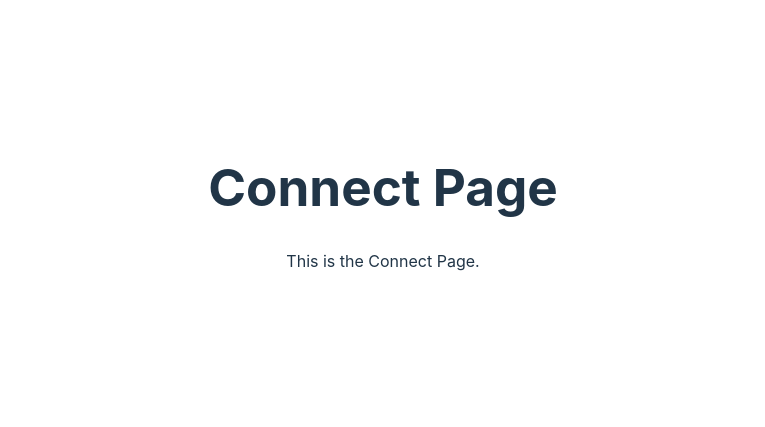
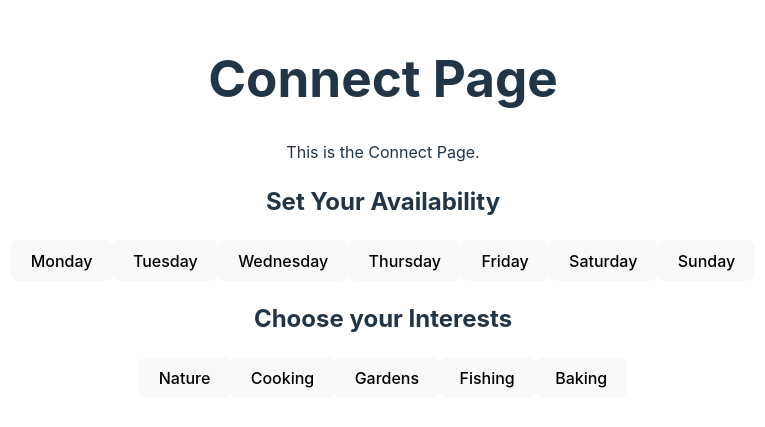
Before and after one commit to Lindiks/ElleHacks2025_PowerNappers, a React (Vite) app in the folder my-react-app/: page /connect in a window 1280 px wide. Shown: the part 193-620 px from the top of the page, without its empty margins (257-1022 px from the left). Built offline with nearby package versions, Linux system fonts and the light colour scheme.

Commit message:
Added Tags for Availability and Interest
Does not toggle the button. Need to add functionality.

```diff
--- a/my-react-app/src/Components/Tags.jsx
+++ b/my-react-app/src/Components/Tags.jsx
@@ -0,0 +1,52 @@
+import { useState } from "react";
+
+const daysOfWeek = ["Monday", "Tuesday", "Wednesday", "Thursday", "Friday", "Saturday", "Sunday"];
+const activities = ["Nature", "Cooking", "Gardens", "Fishing", "Baking"];
+
+export default function UserTags() {
+  const [availability, setAvailability] = useState([]);
+  const [interests, setInterests] = useState([]);
+
+  const toggleAvailability = (day) => {
+    setAvailability((prev) =>
+      prev.includes(day) ? prev.filter((d) => d !== day) : [...prev, day]
+    );
+    console.log("Added Availability = " + day);
+  };
+
+  const toggleInterest = (activity) => {
+    setInterests((prev) =>
+      prev.includes(activity) ? prev.filter((a) => a !== activity) : [...prev, activity]
+    );
+    console.log("Added Interest = " + activity);
+  };
+  return (
+    <div className="p-4 max-w-md mx-auto space-y-4">
+      <h2 className="text-xl font-semibold">Set Your Availability</h2>
+      <div className="flex flex-wrap gap-2">
+        {daysOfWeek.map((day) => (
+          <button
+            key={day}
+            className={`px-4 py-2 rounded border transition-all duration-300 font-bold ${availability.includes(day) ? "bg-blue-600 text-white border-blue-600 shadow-md" : "bg-white text-blue-600 border-blue-600"}`}
+            onClick={() => toggleAvailability(day)}
+          >
+            {day}
+          </button>
+        ))}
+      </div>
+
+      <h2 className="text-xl font-semibold">Choose your Interests</h2>
+      <div className="flex flex-wrap gap-2">
+        {activities.map((activity) => (
+          <button
+            key={activity}
+            className={`px-4 py-2 rounded border transition-all duration-300 font-bold ${interests.includes(activity) ? "bg-green-600 text-white border-green-600 shadow-md" : "bg-white text-green-600 border-green-600"}`}
+            onClick={() => toggleInterest(activity)}
+          >
+            {activity}
+          </button>
+        ))}
+      </div>
+    </div>
+  );
+}
--- a/my-react-app/src/Pages/ConnectPage.jsx
+++ b/my-react-app/src/Pages/ConnectPage.jsx
@@ -1,10 +1,12 @@
 import React from 'react';
+import Tags from '../Components/Tags.jsx';
 
 const ConnectPage = () => {
   return (
     <div>
       <h1>Connect Page</h1>
       <p>This is the Connect Page.</p>
+      <Tags></Tags>
     </div>
   );
 };
--- a/my-react-app/src/Pages/LandingPage.jsx
+++ b/my-react-app/src/Pages/LandingPage.jsx
@@ -6,7 +6,7 @@ const LandingPage = () => {
     <div>
       <h1>Landing Page</h1>
       <nav>
-        <Link to="/connect">Connct Page</Link>
+        <Link to="/connect">Connect Page</Link>
       </nav>
     </div>
 
```
